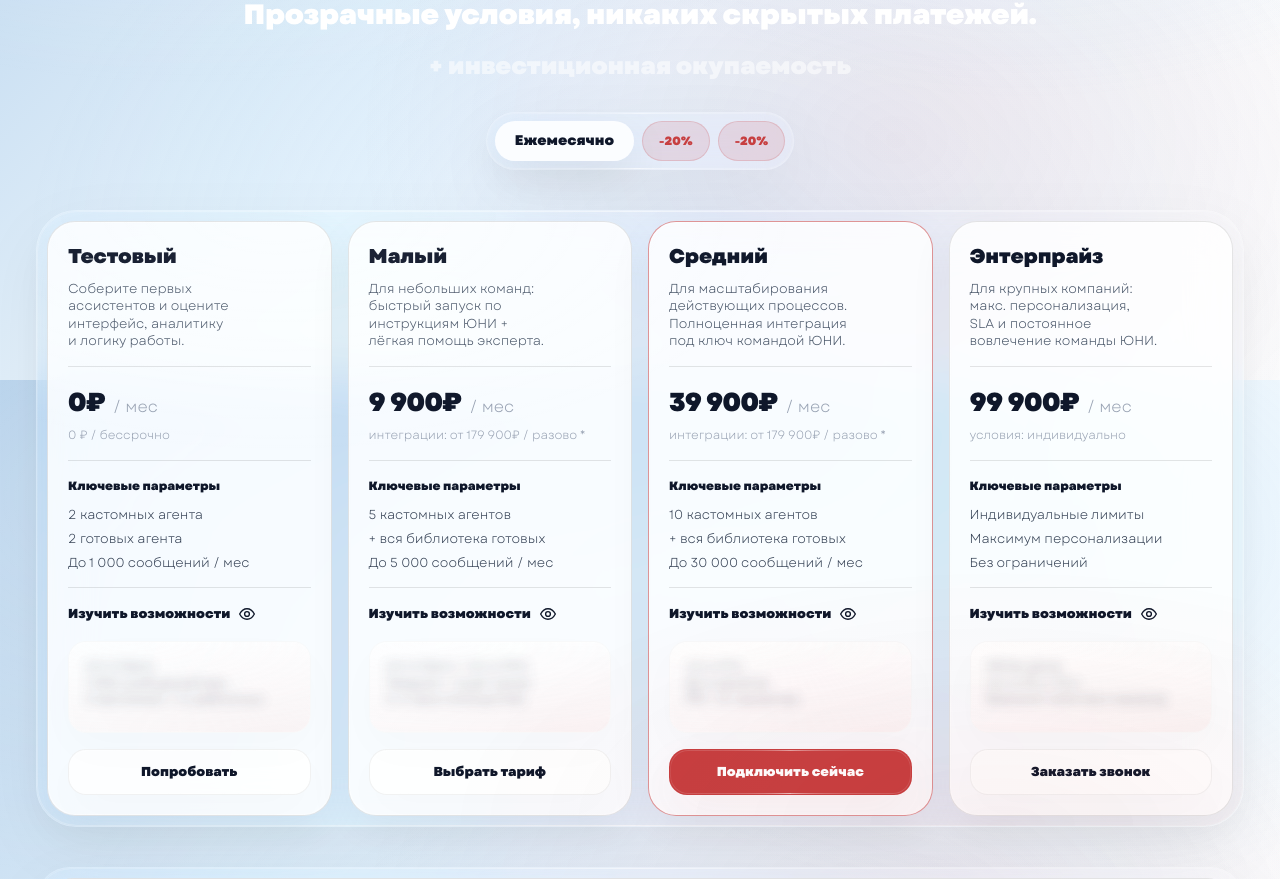
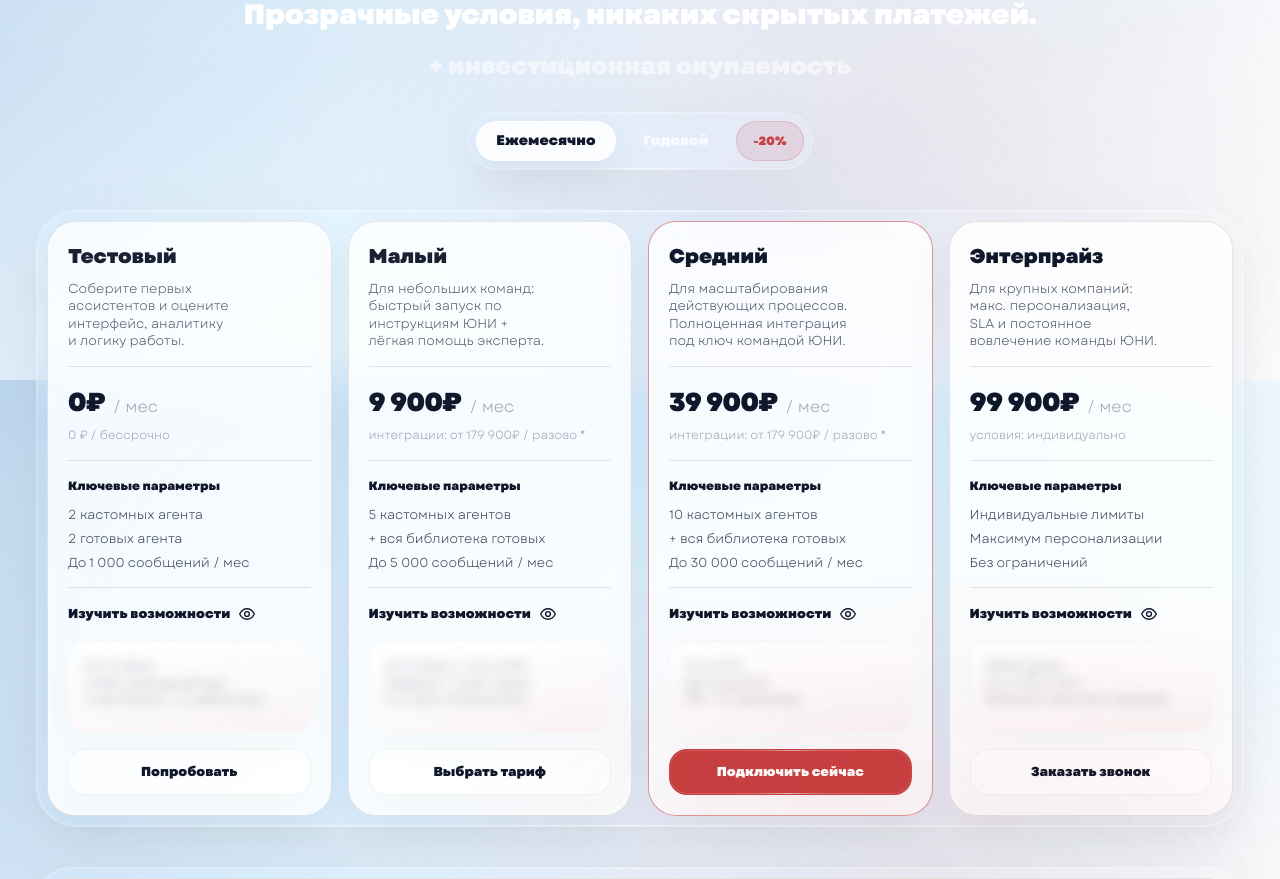
Before and after one commit to uniconsulting/uni.com, a Next.js app: page / in a window 1280 px wide. Shown: the part 4420-5299 px from the top of the page. Built offline with nearby package versions, Linux system fonts and the light colour scheme.

Commit message:
Update Plans.tsx

```diff
--- a/src/components/sections/Plans.tsx
+++ b/src/components/sections/Plans.tsx
@@ -458,6 +458,22 @@ export default function PricingPlansSection() {
                 Ежемесячно
               </button>
 
+              <button
+                type="button"
+                onClick={() => setBilling("yearly")}
+                aria-pressed={billing === "yearly"}
+                className={[
+                  "h-10 rounded-[999px] px-5 text-[14px] font-semibold transition-[transform,background-color,color] duration-[900ms] ease-out",
+                  "active:scale-[0.99]",
+                  billing === "yearly"
+                    ? "bg-white/85 text-[#0f172a] shadow-[0_16px_45px_rgba(0,0,0,0.08)]"
+                    : "text-white/75 hover:text-white hover:scale-[1.02]",
+                ].join(" ")}
+              >
+                Годовой
+              </button>
+
+              {/* Бейдж кликабельный, без лишнего padding у “кнопки”, чтобы справа был ровно p-2 */}
 <button
   type="button"
   onClick={() => setBilling("yearly")}
@@ -476,29 +492,6 @@ export default function PricingPlansSection() {
     -20%
   </span>
 </button>
-
-              {/* Бейдж кликабельный, без лишнего padding у “кнопки”, чтобы справа был ровно p-2 */}
-              <button
-                type="button"
-                onClick={() => setBilling("yearly")}
-                aria-label="Скидка 20% при годовой оплате"
-                className="h-10 p-0 active:scale-[0.99] transition-transform duration-[900ms] ease-out"
-              >
-                <span
-                  className="
-                    inline-flex h-10 items-center
-                    rounded-full
-                    bg-[#c73f40]/12
-                    px-4
-                    text-[12px]
-                    font-semibold
-                    text-[#c73f40]
-                    border border-[#c73f40]/18
-                  "
-                >
-                  -20%
-                </span>
-              </button>
             </div>
           </div>
         </div>
```
